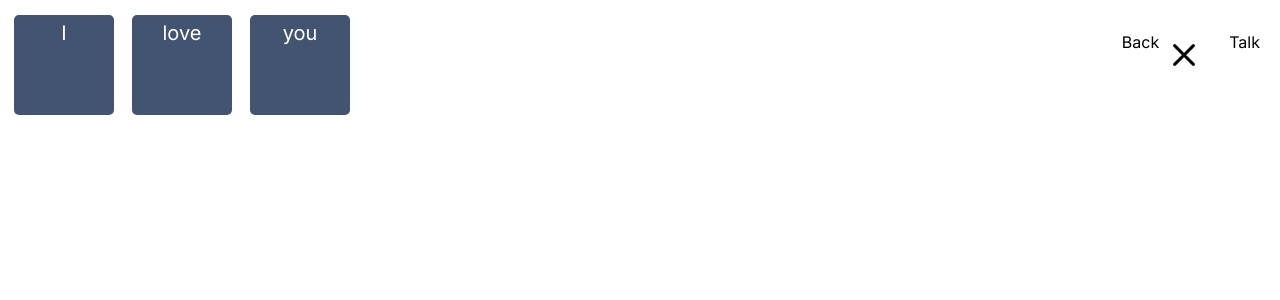
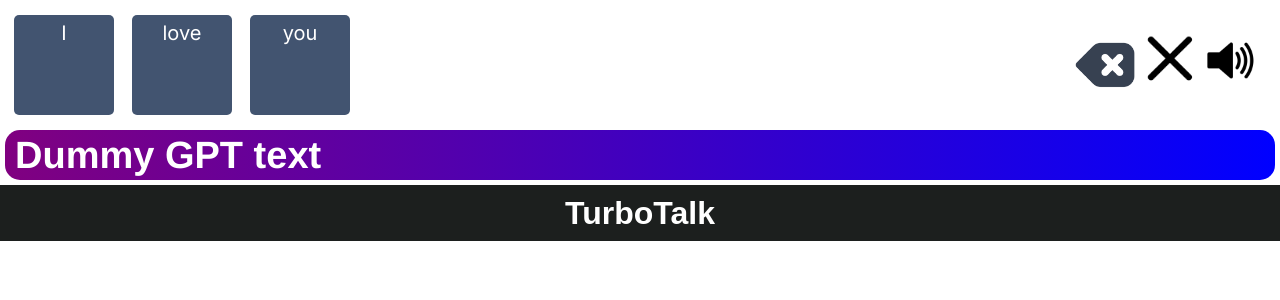
Before and after one commit to sussysloth/ai_aac, a Next.js app: page / in a window 1280 px wide. Shown: the top 300 px of the page. Built offline with nearby package versions, Linux system fonts and the light colour scheme.

Commit message:
new bar here

```diff
--- /dev/null
+++ b/app/App.module.css
@@ -0,0 +1,12 @@
+.topBar {
+    justify-content: center;
+    align-items: center;
+    display: flex;
+    background-color: #1C1F1E;
+    width: 100vw;
+    height: 7vh;
+    color: rgb(255,255,255);
+    font-family: sans-serif;
+    font-weight: bold;
+    font-size: 4vh;
+  }
--- a/app/components/BackSpace.js
+++ b/app/components/BackSpace.js
@@ -0,0 +1,19 @@
+"use client";
+import React from 'react'
+
+//prop is a function that's in the app.js file that removes last element of sentence
+const BackSpace = (props) => {
+
+    const divStyle = {
+        padding: '5px'
+    }
+
+  return (
+    <div style={divStyle} onClick={() => props.remove()}>
+        {/* backspace icon image */}
+        <img src="/backspace.png" alt="Backspace" width="60" height="60" />
+    </div>
+  )
+}
+
+export default BackSpace
--- a/app/components/Button.module.css
+++ /dev/null
@@ -1,9 +0,0 @@
-.backspace {
-    height: 70px;
-    width: 70px;
-}
-
-.clear {
-    height: 70px;
-    width: 70px;
-}
--- a/app/components/Clear.js
+++ b/app/components/Clear.js
@@ -1,13 +1,16 @@
 "use client";
-import Image from "next/image"
 import React from 'react'
-import buttonCSS from './Button.module.css';
 
 
 const Clear = (props) => {
+
+    const divStyle = {
+        padding: '5px'
+    }
+
   return (
-    <div className={buttonCSS.clear} onClick={() => props.clear()}>
-        <Image src='/clear.png' alt="Clear" width="50" height="50" />
+    <div style={divStyle} onClick={() => props.clear()}>
+        <img src='/clear.png' alt="Clear" width="50" height="50" />
     </div>
   )
 }
--- /dev/null
+++ b/app/components/GPTbar.js
@@ -0,0 +1,29 @@
+import SentenceBarCSS from './SentenceBar.module.css';
+
+const GPTbar = ({ generatedSentence , genFunc, speakFunc}) => {
+    const buttonStyle = {
+      filter: 'invert(100%)', // This inverts the image colors (white on GPT-bar)
+    };
+    return (
+
+        <div className={SentenceBarCSS.gptbar}>
+          <div>
+            <h1>{generatedSentence}</h1>
+          </div>
+
+
+          { /*
+
+            <div className={SentenceBarCSS.buttons}>
+          <GenButton genFunction={() => genFunc()}/>
+          <Speech talk={() => speakFunc()} className={SentenceBarCSS.gptSpeech} style={buttonStyle}/>
+          </div>
+
+            */}
+        </div>
+
+
+    )
+  }
+
+  export default GPTbar
--- a/app/components/SentenceBar.js
+++ b/app/components/SentenceBar.js
@@ -4,6 +4,8 @@
 import SentenceBarCSS from './SentenceBar.module.css';
 import WordCard from './WordCard.js';
 import Clear from './Clear.js';
+import Speech from './Speech.js';
+import BackSpace from './BackSpace.js';
 
 /*
 import Clear from './Clear.js';
@@ -28,9 +30,9 @@ const SentenceBar = ({ selectedWords , func, backFunc, clearFunc, speechFunc}) =
             {/*Add a backspace word and a delete everything button*/}
             <div className={SentenceBarCSS.buttons}>
 
-                <h1>Back</h1>
+                <BackSpace remove={() => backFunc()} />
                 <Clear clear={() => clearFunc()} />
-                <h1>Talk</h1>
+                <Speech talk={() => speechFunc()}/>
 
                 {/*
 
--- a/app/components/SentenceBar.module.css
+++ b/app/components/SentenceBar.module.css
@@ -33,8 +33,10 @@
     border-style: solid;
     border-radius: 15px;
     align-items: center;
-
+    font-size: 38px;
     justify-content: space-between;
+    font-family: 'Helvetica Neue', Arial, sans-serif;
+    font-weight: bold;
 }
 
 .genButton {
--- a/app/components/Speech.js
+++ b/app/components/Speech.js
@@ -0,0 +1,17 @@
+"use client";
+import React from 'react'
+
+const Speech = (props) => {
+
+    const divStyle = {
+        padding: '5px'
+    }
+
+  return (
+    <div style={divStyle} onClick={() => props.talk()}>
+        <img src='/speak.png' alt="Speak" width="50" height="50"/>
+    </div>
+  )
+}
+
+export default Speech
--- /dev/null
+++ b/app/components/WordsBox.js
@@ -0,0 +1 @@
+"use client"
--- a/app/page.js
+++ b/app/page.js
@@ -1,9 +1,9 @@
 "use client"
 import { useState , useEffect } from 'react';
 
-
+import AppCSS from './App.module.css';
 import SentenceBar from './components/SentenceBar';
-
+import GPTbar from './components/GPTbar';
 
 export default function Home() {
 
@@ -11,6 +11,9 @@ export default function Home() {
 
 
 const [selectedWords, setSelectedWords] = useState(["I", "love", "you"]); //the words the user picked
+
+//the gpt-generated sentence
+const [sentence, setSentence] = useState('Dummy GPT text');
 
   //functions to use
 
@@ -36,10 +39,27 @@ const [selectedWords, setSelectedWords] = useState(["I", "love", "you"]); //the
     //literally does nothing
   }
 
+  const GPTtextToSpeech = () => {
+    let speaker = new SpeechSynthesisUtterance(sentence);
+    window.speechSynthesis.speak(speaker);
+  }
+
+  const generateSentence = () => {
+    //TODO
+  }
+
   return (
 
+      <>
+          <SentenceBar selectedWords={selectedWords} func={doNothing} backFunc={removeLastWord} clearFunc={clearEverything} speechFunc={textToSpeech}/>
+          <GPTbar generatedSentence={sentence} genFunc={generateSentence} speakFunc={GPTtextToSpeech}></GPTbar>
 
-          <SentenceBar selectedWords={selectedWords} func={doNothing} backFunc={removeLastWord} clearFunc={clearEverything} speechFunc={textToSpeech}/>
+          {/* NOW FOR THE LITTLE BLACK BAR SEPARATING THE "OUTPUTS" FROM THE WORDSBOX*/}
+
+          <div className={AppCSS.topBar}>
+                <h>TurboTalk</h>
+          </div>
+      </>
 
   );
 }
```
Also changed, not shown: public/backspace.png, public/clear.png.
